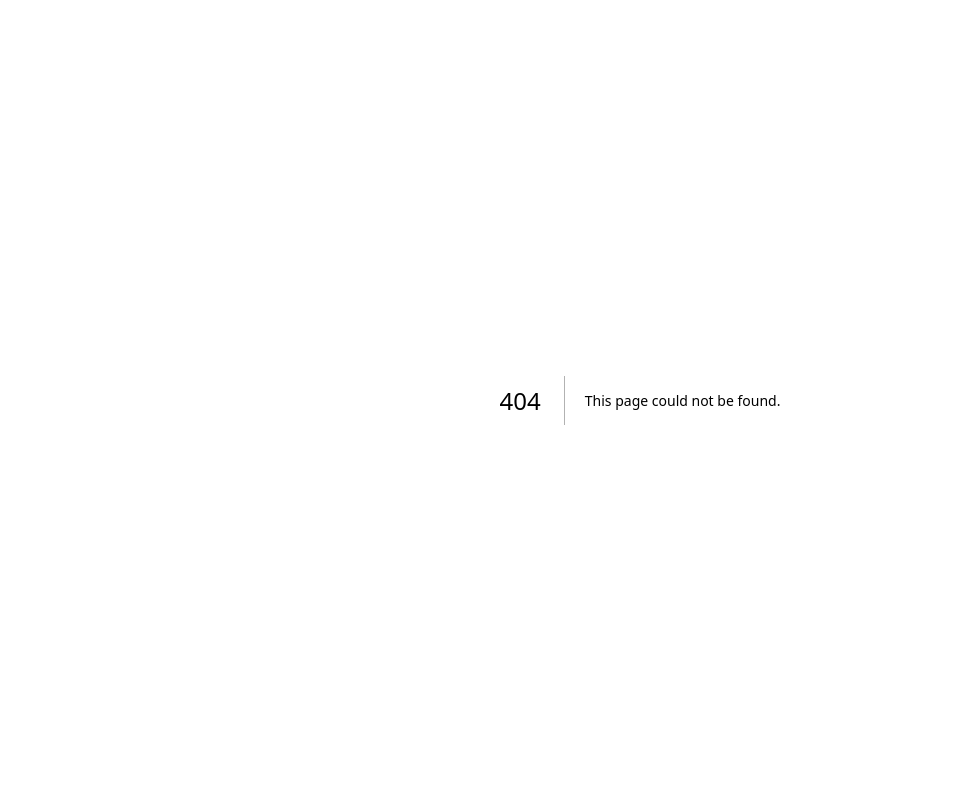
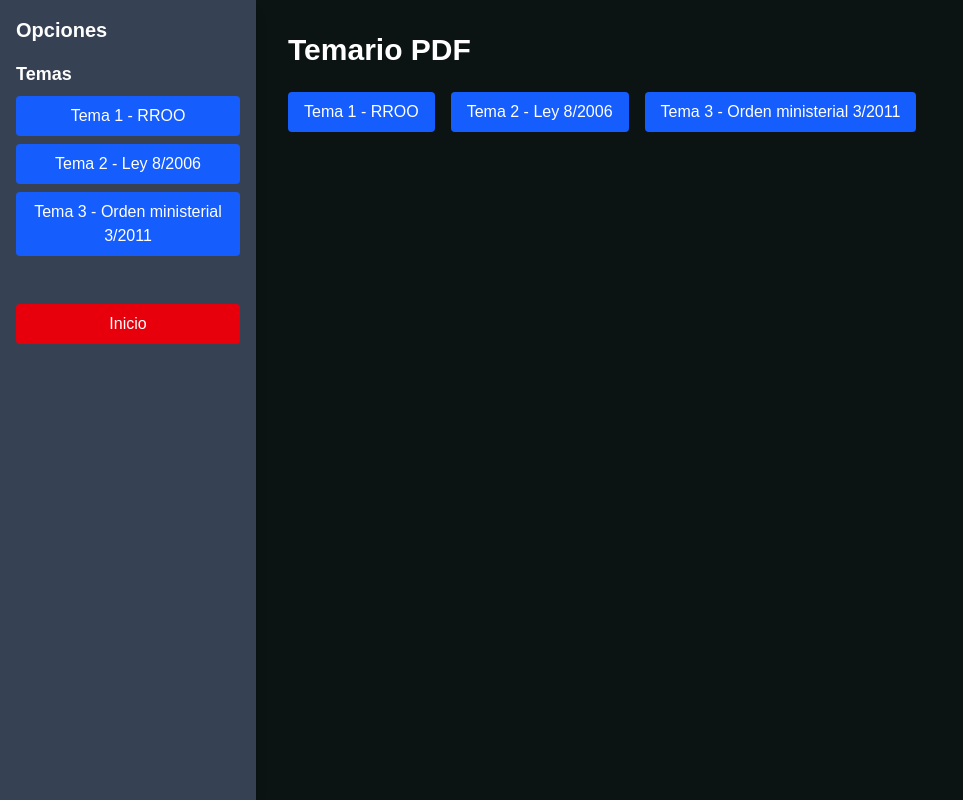
Before and after one commit to misama484/sercabo, a Next.js app: page /temario in a window 1280 px wide. Before the commit this address had no page. Shown: the whole page, without its empty margins (0-963 px from the left). Built offline with nearby package versions, Linux system fonts and the light colour scheme.

Commit message:
creada pagina para mostrar temarios, con api y iframe para mostrar pdf, tambien menu lateral para seleccion de temas, tener en cuenta que no se debe poder descargar pdf, modificar ...

```diff
--- /dev/null
+++ b/src/app/temario/page.tsx
@@ -0,0 +1,140 @@
+"use client";
+import React, { useState, useEffect } from "react";
+import Image from "next/image";
+import { useRouter } from "next/navigation";
+
+const temas = [
+  { id: 1, nombre: "Tema 1 - RROO" },
+  { id: 2, nombre: "Tema 2 - Ley 8/2006" },
+  { id: 3, nombre: "Tema 3 - Orden ministerial 3/2011" },
+  // Añade más temas según tu API
+];
+
+const TemarioPage: React.FC = () => {
+  const [temaSeleccionado, setTemaSeleccionado] = useState<number | null>(null);
+
+  const router = useRouter();
+
+  useEffect(() => {
+    const bloquearContextMenu = (e: MouseEvent) => e.preventDefault();
+    const bloquearShortcuts = (e: KeyboardEvent) => {
+      // Ctrl+S, Ctrl+P, Ctrl+U, Ctrl+Shift+I, F12
+      if (
+        (e.ctrlKey && ["s", "p", "u"].includes(e.key.toLowerCase())) ||
+        (e.ctrlKey && e.shiftKey && e.key.toLowerCase() === "i") ||
+        e.key === "F12"
+      ) {
+        e.preventDefault();
+        e.stopPropagation();
+      }
+    };
+    document.addEventListener("contextmenu", bloquearContextMenu);
+    document.addEventListener("keydown", bloquearShortcuts);
+    return () => {
+      document.removeEventListener("contextmenu", bloquearContextMenu);
+      document.removeEventListener("keydown", bloquearShortcuts);
+    };
+  }, []);
+
+    const handleVolverHome = () => {
+    router.push("/");
+  };
+
+    const handleSelectTema = (temaId: number) => {
+    setTemaSeleccionado(temaId);
+  };
+
+  const idpdf = 1; // Cambia esto según el tema seleccionado
+
+  return (
+    <div className="flex min-h-screen bg-background text-white">
+      {/* Menú lateral izquierdo */}
+      <div className="w-64 bg-gray-700 shadow-lg p-4 flex flex-col justify-between min-h-screen">
+        <div>
+          <h2 className="text-xl text-white font-bold mb-4">Opciones</h2>
+          <h3 className="text-lg font-semibold text-white mb-2">Temas</h3>
+          <ul className="flex flex-col gap-2 mb-6">
+            {temas.map((tema) => (
+              <li key={tema.id} className="w-full flex">
+                <button
+                  onClick={() => handleSelectTema(tema.id)}
+                  className={`w-full px-2 py-2 text-center rounded ${
+                    temaSeleccionado === tema.id
+                      ? "bg-green-600 text-white"
+                      : "bg-blue-600 text-white rounded hover:bg-blue-500"
+                  }`}
+                >
+                  {tema.nombre}
+                </button>
+              </li>
+            ))}
+          </ul>
+          <button
+            onClick={handleVolverHome}
+            className="mt-6 w-full px-4 py-2 bg-red-600 text-white rounded hover:bg-red-500"
+          >
+            Inicio
+          </button>
+        </div>
+        {/* Mostrar la imagen en la parte inferior si hay un tema seleccionado */}
+        {temaSeleccionado && (
+          <div className="mt-6">
+            <Image
+              src="/img/soldado.png"
+              alt="soldado"
+              width={128}
+              height={128}
+              className="mx-auto"
+            />
+          </div>
+        )}
+      </div>
+
+      {/* Contenido principal */}
+      <div className="flex-1 flex flex-col p-8">
+        <h1 className="text-3xl font-bold mb-6">Temario PDF</h1>
+        <div className="flex gap-4 mb-8 flex-wrap">
+          {temas.map((tema) => (
+            <button
+              key={tema.id}
+              onClick={() => setTemaSeleccionado(tema.id)}
+              className={`px-4 py-2 rounded ${
+                temaSeleccionado === tema.id
+                  ? "bg-green-600 text-white"
+                  : "bg-blue-600 text-white hover:bg-blue-500"
+              }`}
+            >
+              {tema.nombre}
+            </button>
+          ))}
+        </div>
+        {temaSeleccionado && (
+          <div className="flex flex-col items-center w-full">
+            <h2 className="text-xl font-semibold mb-4">
+              Visualizando: {temas.find((t) => t.id === temaSeleccionado)?.nombre}
+            </h2>
+            <div className="w-full max-w-4xl h-[80vh] border-2 border-primary rounded overflow-hidden shadow-lg">
+              <iframe
+                src={`http://localhost:8080/temario/${temaSeleccionado}`}
+                title="PDF Temario"
+                width="100%"
+                height="100%"
+                className="w-full h-full"
+                allowFullScreen={false}
+                style={{
+                  pointerEvents: "auto",
+                  userSelect: "none",
+                }}
+              />
+            </div>
+            <p className="mt-4 text-sm text-gray-400">
+              La descarga y copia del documento está restringida.
+            </p>
+          </div>
+        )}
+      </div>
+    </div>
+  );
+};
+
+export default TemarioPage;
--- a/src/components/navbar.tsx
+++ b/src/components/navbar.tsx
@@ -23,7 +23,7 @@ const Navbar: React.FC = () => {
           </Link>
         </li>
         <li>
-          <a href="#services" className="hover:underline">
+          <a href="/temario" className="hover:underline">
             Temario
           </a>
         </li>
```
